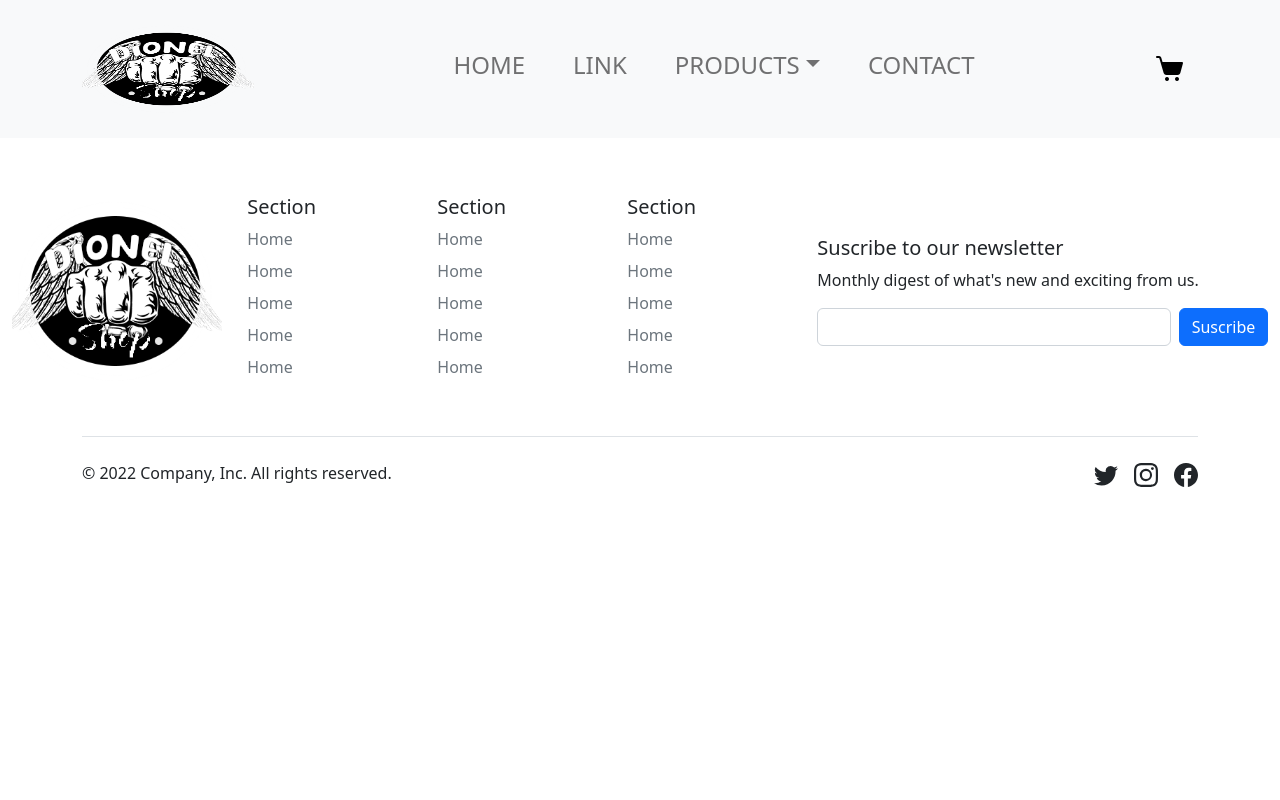
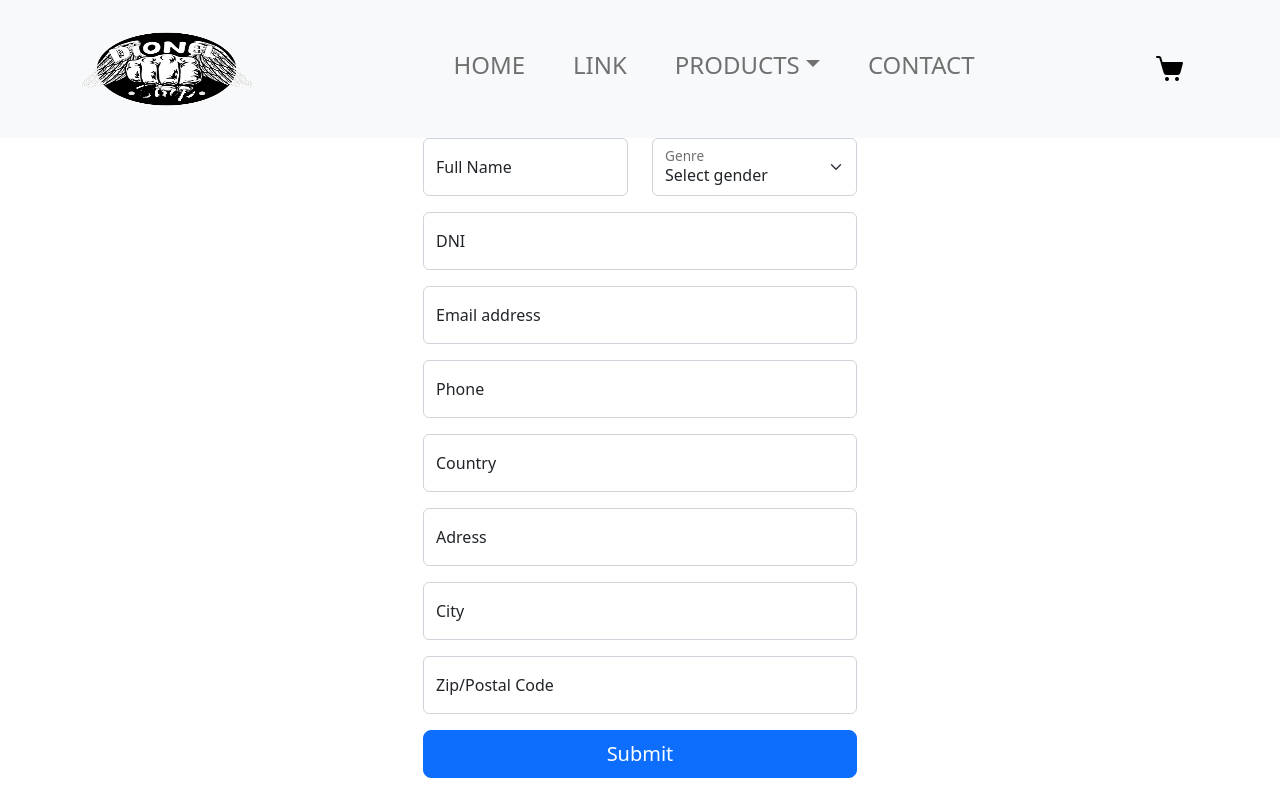
Before and after one commit to mdiannibelli/marcosdionelproductions, a React (Create React App) app: page /checkout in a window 1280 px wide. Shown: the top 800 px of the page. Built offline with nearby package versions, Linux system fonts and the light colour scheme.

Commit message:
checkout

```diff
--- a/src/App.js
+++ b/src/App.js
@@ -7,8 +7,21 @@ import Footer from './components/Footer';
 import Contact from './components/Contact';
 import { CartProvider } from './context/CartContext';
 import Cart from './components/Cart';
+import Checkout from './components/Checkout';
+import { useEffect } from 'react';
+import { addDoc, collection } from 'firebase/firestore';
+import { db } from './firebase/firebase';
+import { products } from './mocks/mockData';
 
 function App() {
+
+// importar los productos a firebase dinamicamente
+/* useEffect(() => {
+  const productsCollection = collection(db, "products")
+  products.map((item) => addDoc(productsCollection, item))
+},[]) */
+
+
   return (
     <CartProvider>
     <BrowserRouter>
@@ -19,6 +32,7 @@ function App() {
         <Route path='/detail/:id' element={<ItemDetailContainer/>}/>
         <Route path='/contact' element={<Contact/>}/>
         <Route path='/cart' element={<Cart/>}/>
+        <Route path='/checkout' element={<Checkout/>}/>
     </Routes>
     <Footer/>
       </BrowserRouter>
--- /dev/null
+++ b/src/components/AlertCheckout.jsx
@@ -0,0 +1,16 @@
+import React, { useState } from 'react';
+import Alert from 'react-bootstrap/Alert';
+import Button from 'react-bootstrap/Button';
+
+export default function AlertCheckout() {
+    const [show, setShow] = useState(true);
+
+    if (show) {
+  return (
+    <Alert variant="danger" onClose={() => setShow(false)} dismissible style={{textAlign:'center', marginTop:'10px'}}>
+        You must complete all the fields!
+      </Alert>
+  )
+    }
+
+}
--- a/src/components/Cart.jsx
+++ b/src/components/Cart.jsx
@@ -1,6 +1,7 @@
 import React from 'react';
 import { useCart } from '../context/CartContext';
-import {NavLink} from 'react-router-dom';
+import {Navigate, NavLink} from 'react-router-dom';
+import {useNavigate} from 'react-router-dom';
 import Button from 'react-bootstrap/Button';
 import ItemCart from './ItemCart';
 import { useState } from 'react';
@@ -9,6 +10,7 @@ export default function Cart() {
     const {cart} = useCart();
     const {cartTotal} = useCart();
     const {clear} = useCart();
+    const navigate = useNavigate();
     console.log('carrito', cart)
 
     if (cart.length === 0) {
@@ -33,7 +35,7 @@ export default function Cart() {
       </div>
       <hr></hr>
       <div style={{display:'flex', justifyContent:'flex-end', alignItems:'flex-start', gap:'12px', padding:'24px'}}><h3 className='h4Detail' style={{color:'black', fontWeight:'300'}}>TOTAL: ${cartTotal()}</h3>
-      <Button variant="danger" size="sm">Checkout</Button>
+      <Button variant="danger" size="sm" onClick={()=>navigate('/checkout')}>Checkout</Button>
       </div>
     </>
   )
--- /dev/null
+++ b/src/components/Checkout.jsx
@@ -0,0 +1,192 @@
+import { addDoc, collection, serverTimestamp } from 'firebase/firestore';
+import React from 'react';
+import { useState } from 'react';
+import Button from 'react-bootstrap/Button';
+import Col from 'react-bootstrap/Col';
+import FloatingLabel from 'react-bootstrap/FloatingLabel';
+import Form from 'react-bootstrap/Form';
+import Row from 'react-bootstrap/Row';
+import { useNavigate } from 'react-router-dom';
+import { useCart } from '../context/CartContext';
+import { db } from '../firebase/firebase';
+import AlertCheckout from './AlertCheckout';
+import SpinnerLoading from './SpinnerLoading';
+
+
+export default function Checkout() {
+    const [buyer, setBuyer] = useState({});
+    const [orderId, setOrderId] = useState('');
+    const {cart, cartTotal, clear} = useCart();
+    const [alert, setAlert] = useState(false);
+    const [loading, setLoading] = useState(false);
+    const navigate = useNavigate();
+
+    const databuyer = (e) => {
+        setBuyer({
+            ...buyer,
+            [e.target.name]:e.target.value
+        })
+    }
+    /* console.log(buyer) */
+
+    const ordenCheckout = (e) => {
+        e.preventDefault()
+        if(Object.values(buyer).length !== 9) {
+            setAlert(true)
+
+        }else {
+            setAlert(false)
+            setLoading(true)
+            const sales = collection(db, "orders")
+            addDoc(sales, {
+                buyer,
+                items: cart,
+                total: cartTotal(),
+                date: serverTimestamp()
+            })
+            .then((res) => {
+                setOrderId(res.id)
+                clear()
+            })
+            .catch((error) => console.log(error))
+            .finally(() => setLoading(false))
+        }
+    }
+
+/* console.log(Object.values(buyer)) */
+
+if(loading) {
+    return ( <SpinnerLoading/>)
+}
+  return (
+    <>
+    <div>
+       {!orderId ? <div>
+            <form onSubmit={ordenCheckout}>
+            <div className='formCheckout' style={{display:'flex', justifyContent:'center' }}>
+            <div className='formcheck' style={{display:'flex', flexDirection:'column'}}>
+            <Row className="mb-3">
+            <Col md>
+                <FloatingLabel controlId="floatingInputGrid" label="Full Name">
+                <Form.Control
+                type="fullname"
+                placeholder="fullname"
+                name="fullname"
+                onChange={databuyer}
+                />
+                </FloatingLabel>
+            </Col>
+            <Col md>
+                <FloatingLabel
+                controlId="floatingSelectGrid"
+                label="Genre"
+                >
+                <Form.Select aria-label="Floating label select example" name="genre"
+                onChange={databuyer}>
+                    <option>Select gender</option>
+                    <option value="male">Male</option>
+                    <option value="female">Female</option>
+                </Form.Select>
+                </FloatingLabel>
+            </Col>
+            </Row>
+            <Form.Floating className="mb-3">
+            <Form.Control
+                id="floatingInputCustom"
+                type="dni"
+                placeholder="dni"
+                name="dni"
+                onChange={databuyer}
+            />
+            <label htmlFor="floatingPasswordCustom">DNI</label>
+            </Form.Floating>
+            <Form.Floating className="mb-3">
+            <Form.Control
+                id="floatingInputCustom"
+                type="email"
+                placeholder="name@example.com"
+                name="email"
+                onChange={databuyer}
+            />
+            <label htmlFor="floatingInputCustom">Email address</label>
+            </Form.Floating>
+            <Form.Floating className="mb-3">
+            <Form.Control
+                id="floatingInputCustom"
+                type="phone"
+                placeholder="123456789"
+                name="phone"
+                onChange={databuyer}
+            />
+            <label htmlFor="floatingInputCustom">Phone</label>
+            </Form.Floating>
+            <Form.Floating className="mb-3">
+            <Form.Control
+                id="floatingInputCustom"
+                type="country"
+                placeholder="country"
+                name="country"
+                onChange={databuyer}
+            />
+            <label htmlFor="floatingPasswordCustom">Country</label>
+            </Form.Floating>
+            <Form.Floating className="mb-3">
+            <Form.Control
+                id="floatingInputCustom"
+                type="adress"
+                placeholder="adress"
+                name="adress"
+                onChange={databuyer}
+            />
+            <label htmlFor="floatingPasswordCustom">Adress</label>
+            </Form.Floating>
+            <Form.Floating className="mb-3">
+            <Form.Control
+                id="floatingInputCustom"
+                type="city"
+                placeholder="city"
+                name="city"
+                onChange={databuyer}
+            />
+            <label htmlFor="floatingPasswordCustom">City</label>
+            </Form.Floating>
+            <Form.Floating className="mb-3">
+            <Form.Control
+                id="floatingInputCustom"
+                type="zip/postalcode"
+                placeholder="zip-postalcode"
+                name="zip-postalcode"
+                onChange={databuyer}
+            />
+            <label htmlFor="floatingPasswordCustom">Zip/Postal Code</label>
+            </Form.Floating>
+            <div className="d-grid gap-2">
+            <Button variant="primary" size="lg" type='submit'>
+                Submit
+            </Button>
+            </div>
+            </div>
+            </div>
+            </form>
+            {alert && <AlertCheckout/>}
+    </div>
+    :
+
+    <div style={{display:'flex', justifyContent:'center', flexDirection:'column', alignItems:'center'}}>
+
+        <div >
+        <h1 style={{textAlign:'center'}}>Thank you for buying!</h1>
+        <h2>Your oder is: {orderId}</h2>
+        </div>
+        <div>
+        <Button variant="primary" size="lg" onClick={() => navigate('/') }>
+        Back to the store
+      </Button>
+      </div>
+    </div>
+    }
+    </div>
+  </>
+
+  )
+}
--- a/src/mocks/mockData.js
+++ b/src/mocks/mockData.js
@@ -3,7 +3,7 @@ const Bagsimg = require.context('../assets/img/products/bags', true);
 const Padskickshieldsimg = require.context('../assets/img/products/pads-kickshields', true);
 const Protectionsimg = require.context('../assets/img/products/protections', true);
 const Accessoriesimg = require.context('../assets/img/products/accessories', true);
-const products = [
+export const products = [
     { id: '01', name: "Blue Gloves", category:"gloves", size1: '12oz', size2: '14oz', size3: '16oz', description: "Blue professional boxing gloves for competitions.", price: 45, stock:5, img: Glovesimg('./bluegloves.png'), descriptionadded: `Our Original Leather Boxing Gloves boast the quality and attention to detail you would expect from Revgear at an affordable price point. The simple, no-frills design is ideal for entry-level participants who want a high quality glove that is built to last through countless rigorous training sessions. Enjoy a comfortable, secure fit so you can focus on your performance. Choose your favorite color combination to match your unique sense of style.\nFeatures: \n-Attached thumb for safety \n-Ultra-Lock™ hook and loop closure for secure fit and support \n-Built to last with all leather construction \n-Available in four sizes: 10, 12, 14, and 16 oz\n-Available in three color combinations: black/blue, black/red and black/white`},
     { id: '02', name: "Red Gloves", category:"gloves", size1: '12oz', size2: '14oz', size3: '16oz', description: "Red professional boxing gloves for competitions.", price: 45, stock:5, img: Glovesimg('./redgloves.png'), descriptionadded: `Our Original Leather Boxing Gloves boast the quality and attention to detail you would expect from Revgear at an affordable price point. The simple, no-frills design is ideal for entry-level participants who want a high quality glove that is built to last through countless rigorous training sessions. Enjoy a comfortable, secure fit so you can focus on your performance. Choose your favorite color combination to match your unique sense of style.\nFeatures: \n-Attached thumb for safety \n-Ultra-Lock™ hook and loop closure for secure fit and support \n-Built to last with all leather construction \n-Available in four sizes: 10, 12, 14, and 16 oz\n-Available in three color combinations: black/blue, black/red and black/white`},
     { id: '03', name: "White Gloves", category:"gloves", size1: '12oz', size2: '14oz', size3: '16oz', description: "White professional boxing gloves for competitions.", price: 45, stock:5, img: Glovesimg('./whitegloves.png'), descriptionadded: `Our Original Leather Boxing Gloves boast the quality and attention to detail you would expect from Revgear at an affordable price point. The simple, no-frills design is ideal for entry-level participants who want a high quality glove that is built to last through countless rigorous training sessions. Enjoy a comfortable, secure fit so you can focus on your performance. Choose your favorite color combination to match your unique sense of style.\nFeatures: \n-Attached thumb for safety \n-Ultra-Lock™ hook and loop closure for secure fit and support \n-Built to last with all leather construction \n-Available in four sizes: 10, 12, 14, and 16 oz\n-Available in three color combinations: black/blue, black/red and black/white`},
```
Also changed, not shown: package.json (line endings or trailing spaces), src/test/Test.jsx (renamed from src/components/Test.jsx), src/test/Tostadita.jsx (renamed from src/components/Tostadita.jsx).
